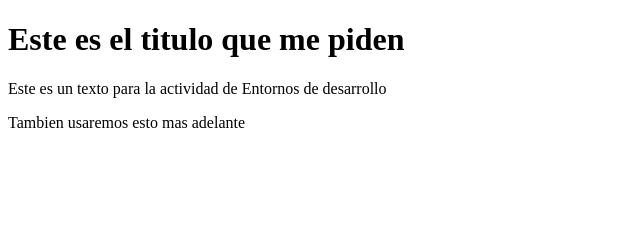
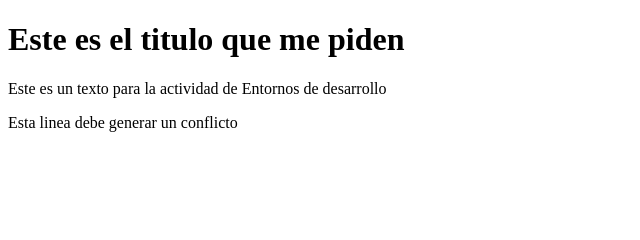
Before and after one commit to its1000Ton/PracticaTema19, a plain HTML site: page index.html in a window 1280 px wide. Shown: the top 240 px of the page, 0-640 px from the left. Drawn offline with Linux system fonts and the light colour scheme.

Commit message:
Este commit es para el conflicto

```diff
--- a/index.html
+++ b/index.html
@@ -10,11 +10,11 @@
     <div class="cuadrado"></div>
     <div class="p"></div>
     <h1>Este es el titulo que me piden </h1>
-    <p> Este es un texto para la actividad de Entornos de desarrollo </p>
+    <p> Este es un texto para la actividad de Entornos de desarrollo</p>
 
 
 
 
-    <p>Tambien usaremos esto mas adelante </p>
+    <footer>Esta linea debe generar un conflicto</footer>
 </body>
 </html>
```
